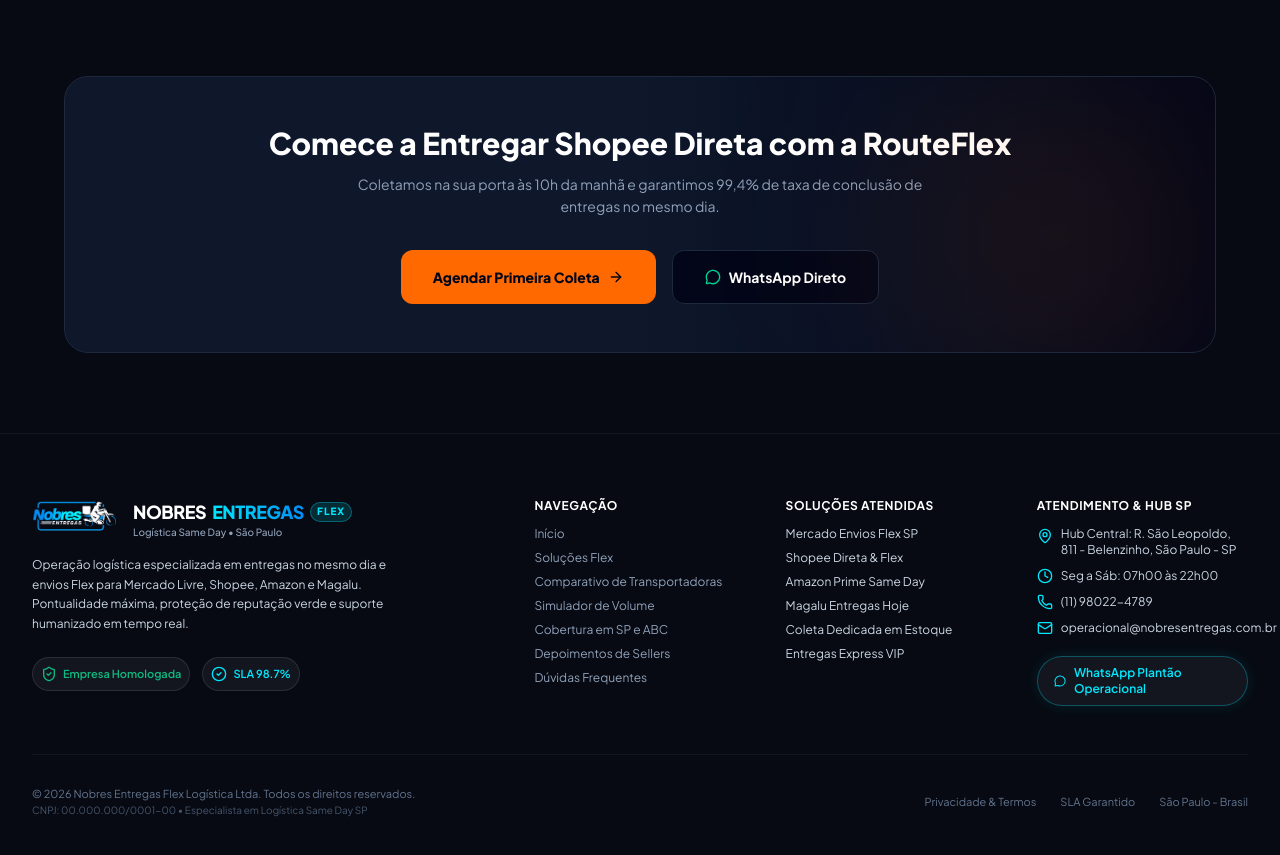
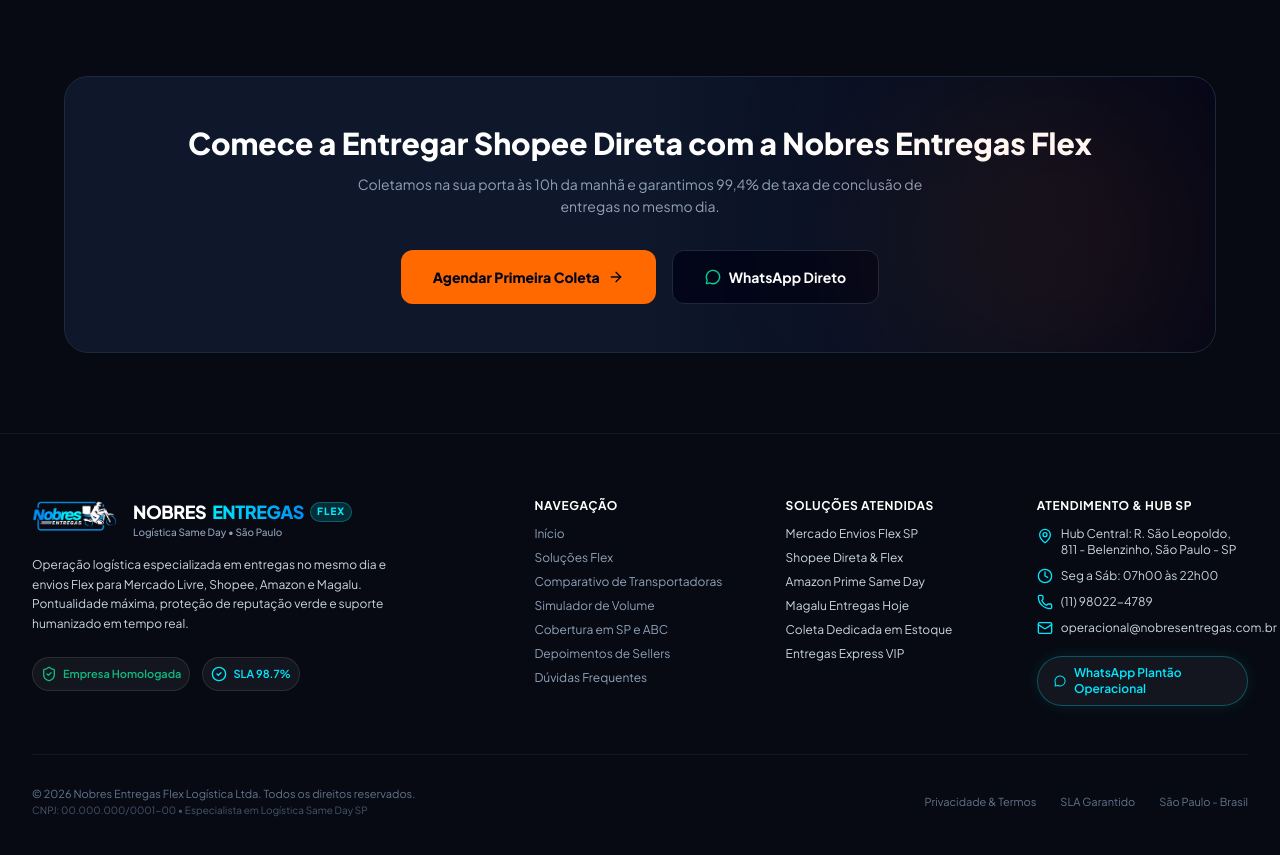
Before and after one commit to LucasApostolo/nobres, a React (Vite) app: page /shopee-entrega-direta in a window 1280 px wide. Shown: the part 1740-2595 px from the top of the page. Built offline with nearby package versions, Linux system fonts and the light colour scheme.

Commit message:
Update branding from RouteFlex to Nobres Entregas Flex

```diff
--- a/src/pages/ShopeeDireta.tsx
+++ b/src/pages/ShopeeDireta.tsx
@@ -18,12 +18,12 @@
   const [activeTab, setActiveTab] = useState<'vendedores' | 'operacao'>('vendedores');
 
   useEffect(() => {
-    document.title = "Shopee Entrega Direta SP | Coletas e Entregas Same Day - RouteFlex";
+    document.title = "Shopee Entrega Direta SP | Coletas e Entregas Same Day - Nobres Entregas Flex";
   }, []);
 
   const handleWhatsAppRedirect = (assunto?: string) => {
     const text = assunto
-      ? `Olá! Gostaria de saber mais sobre a coleta da RouteFlex para Shopee Entrega Direta: ${assunto}`
+      ? `Olá! Gostaria de saber mais sobre a coleta da Nobres para Shopee Entrega Direta: ${assunto}`
       : `Olá! Preciso de uma cotação para coletas diárias da Shopee Entrega Direta em SP.`;
     window.open(`https://wa.me/5511980224789?text=${encodeURIComponent(text)}`, '_blank');
   };
@@ -69,7 +69,7 @@
           </div>
         </div>
 
-        {/* Destaques / Vantagens da Operação RouteFlex */}
+        {/* Destaques / Vantagens da Operação da Nobres */}
         <div className="grid grid-cols-1 md:grid-cols-3 gap-6 mb-20">
           <div className="bg-slate-900/80 border border-slate-800 rounded-2xl p-6 relative overflow-hidden group hover:border-orange-500/40 transition-all">
             <div className="w-12 h-12 bg-orange-500/10 rounded-xl flex items-center justify-center mb-4 text-orange-400">
@@ -213,7 +213,7 @@
           <div className="absolute top-0 right-0 w-80 h-80 bg-orange-500/10 blur-[100px] pointer-events-none rounded-full" />
 
           <h3 className="text-2xl sm:text-3xl font-extrabold text-white mb-3">
-            Comece a Entregar Shopee Direta com a RouteFlex
+            Comece a Entregar Shopee Direta com a Nobres Entregas Flex
           </h3>
           <p className="text-slate-400 text-xs sm:text-sm max-w-xl mx-auto mb-8 leading-relaxed">
             Coletamos na sua porta às 10h da manhã e garantimos 99,4% de taxa de conclusão de entregas no mesmo dia.
```
